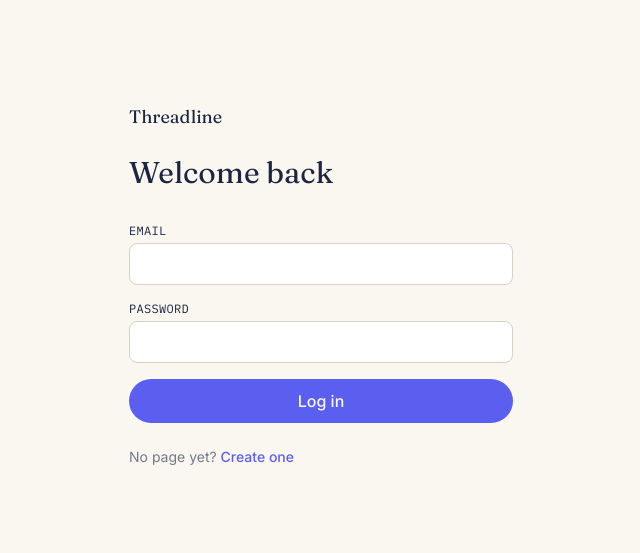
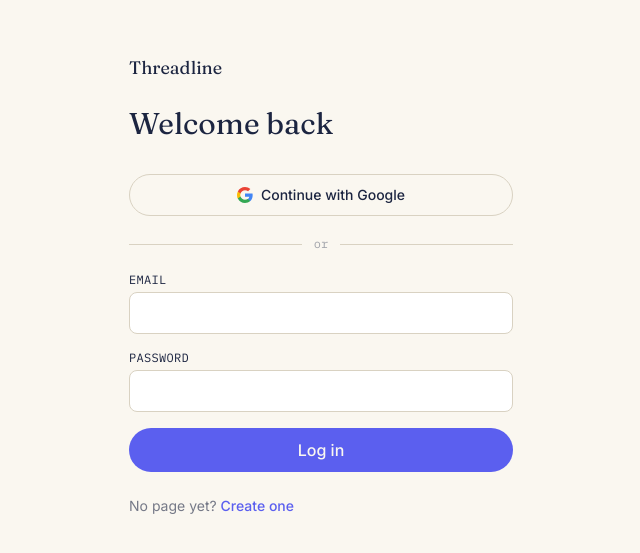
Before and after one commit to umeshshengar1997-dot/threadline, a Next.js app in the folder threadline/threadline/: page /login in a window 1280 px wide. Shown: the part 115-668 px from the top of the page, without its empty margins (319-959 px from the left). Built offline with nearby package versions, Linux system fonts and the light colour scheme.

Commit message:
Update page.js

```diff
--- a/threadline/threadline/app/login/page.js
+++ b/threadline/threadline/app/login/page.js
@@ -1,5 +1,6 @@
 import Link from "next/link";
 import { login } from "./actions";
+import GoogleButton from "./GoogleButton";
 
 export default function LoginPage({ searchParams }) {
   return (
@@ -9,6 +10,13 @@
           Threadline
         </Link>
         <h1 className="font-display text-3xl mt-6 mb-8">Welcome back</h1>
+
+        <GoogleButton />
+        <div className="flex items-center gap-3 my-5">
+          <div className="h-px flex-1 bg-line" />
+          <span className="text-xs text-ink/40 font-mono">or</span>
+          <div className="h-px flex-1 bg-line" />
+        </div>
 
         <form action={login} className="space-y-4">
           <div>
```
Lines whose indentation alone changed are shown as unchanged.
